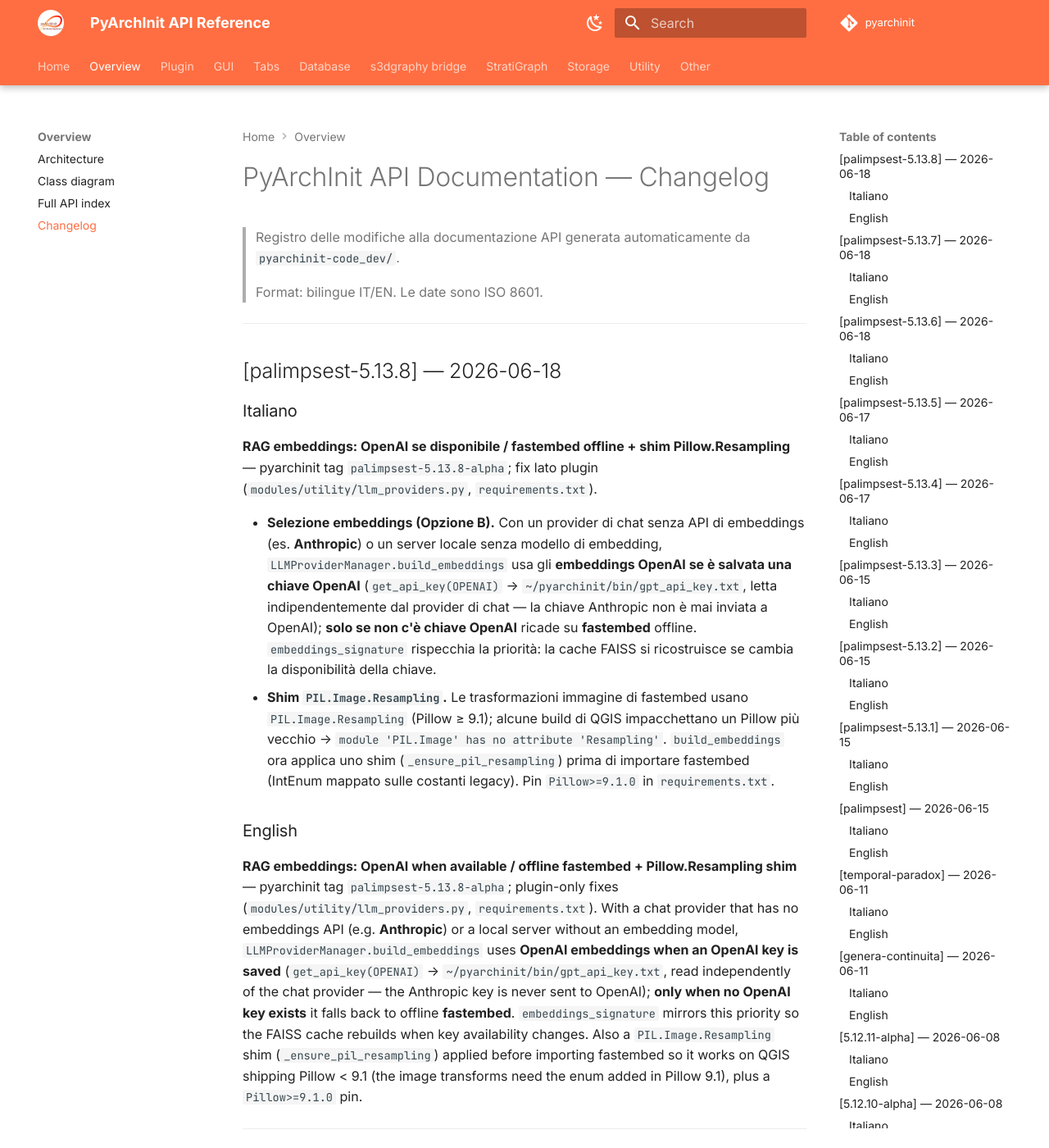
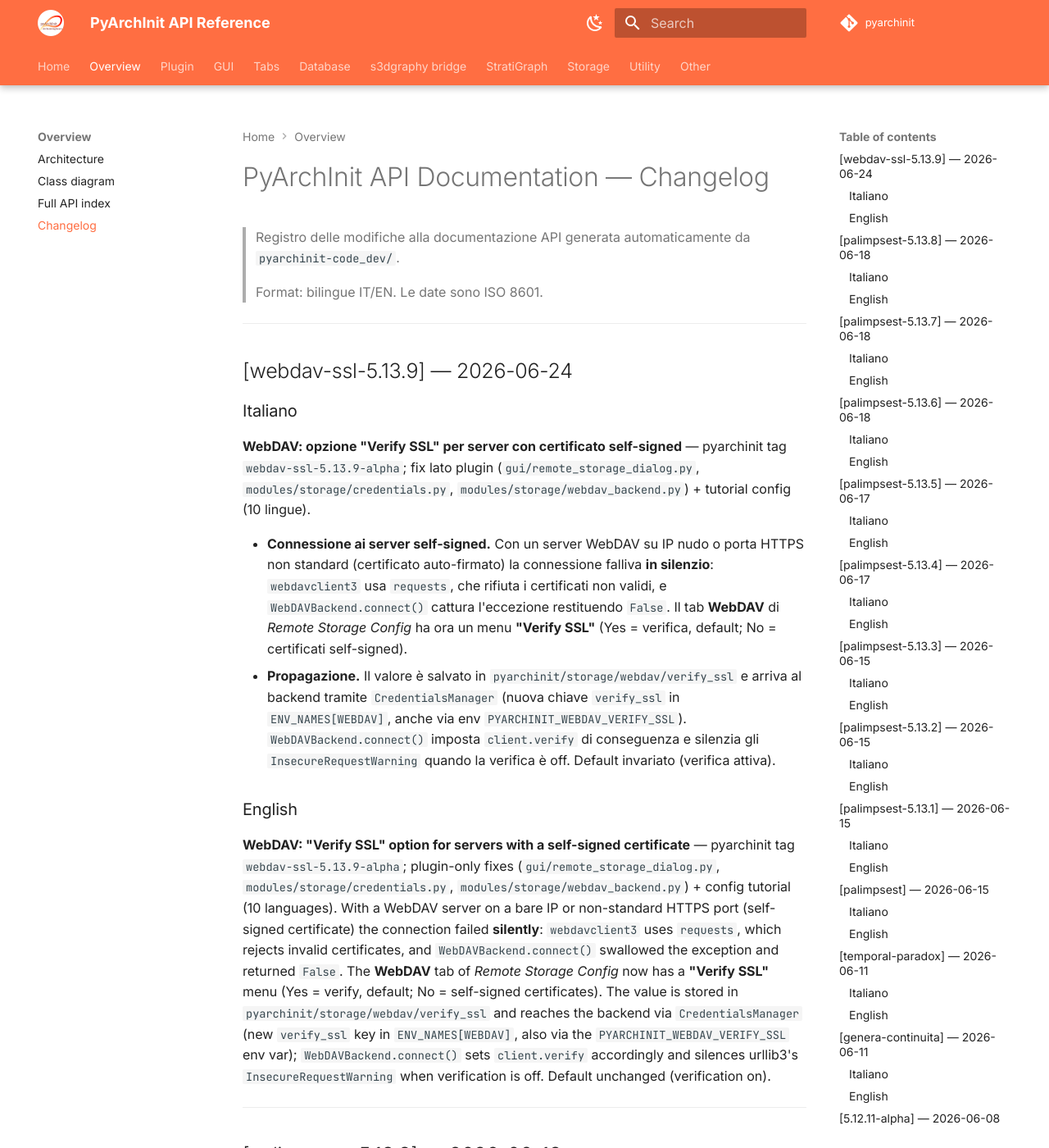
Before and after one commit to enzococca/pyarchinit-api-docs, an MkDocs documentation site: the page built from docs/CHANGELOG.md, in a window 1280 px wide and 1400 px high. Shown: the whole window at 82% size. Built offline with MkDocs 1.6.1 and Material for MkDocs 9.7.7, drawn with Linux system fonts in a browser that asks for light colours; comment, search, counter and statistics services are not loaded.

Commit message:
changelog: add webdav-ssl-5.13.9 (WebDAV Verify SSL toggle for self-signed certificates)

```diff
--- a/docs/CHANGELOG.md
+++ b/docs/CHANGELOG.md
@@ -4,6 +4,21 @@
 > da `pyarchinit-code_dev/`.
 >
 > Format: bilingue IT/EN. Le date sono ISO 8601.
+
+---
+
+## [webdav-ssl-5.13.9] — 2026-06-24
+
+### Italiano
+
+**WebDAV: opzione "Verify SSL" per server con certificato self-signed** — pyarchinit tag `webdav-ssl-5.13.9-alpha`; fix lato plugin (`gui/remote_storage_dialog.py`, `modules/storage/credentials.py`, `modules/storage/webdav_backend.py`) + tutorial config (10 lingue).
+
+- **Connessione ai server self-signed.** Con un server WebDAV su IP nudo o porta HTTPS non standard (certificato auto-firmato) la connessione falliva **in silenzio**: `webdavclient3` usa `requests`, che rifiuta i certificati non validi, e `WebDAVBackend.connect()` cattura l'eccezione restituendo `False`. Il tab **WebDAV** di *Remote Storage Config* ha ora un menu **"Verify SSL"** (Yes = verifica, default; No = certificati self-signed).
+- **Propagazione.** Il valore è salvato in `pyarchinit/storage/webdav/verify_ssl` e arriva al backend tramite `CredentialsManager` (nuova chiave `verify_ssl` in `ENV_NAMES[WEBDAV]`, anche via env `PYARCHINIT_WEBDAV_VERIFY_SSL`). `WebDAVBackend.connect()` imposta `client.verify` di conseguenza e silenzia gli `InsecureRequestWarning` quando la verifica è off. Default invariato (verifica attiva).
+
+### English
+
+**WebDAV: "Verify SSL" option for servers with a self-signed certificate** — pyarchinit tag `webdav-ssl-5.13.9-alpha`; plugin-only fixes (`gui/remote_storage_dialog.py`, `modules/storage/credentials.py`, `modules/storage/webdav_backend.py`) + config tutorial (10 languages). With a WebDAV server on a bare IP or non-standard HTTPS port (self-signed certificate) the connection failed **silently**: `webdavclient3` uses `requests`, which rejects invalid certificates, and `WebDAVBackend.connect()` swallowed the exception and returned `False`. The **WebDAV** tab of *Remote Storage Config* now has a **"Verify SSL"** menu (Yes = verify, default; No = self-signed certificates). The value is stored in `pyarchinit/storage/webdav/verify_ssl` and reaches the backend via `CredentialsManager` (new `verify_ssl` key in `ENV_NAMES[WEBDAV]`, also via the `PYARCHINIT_WEBDAV_VERIFY_SSL` env var); `WebDAVBackend.connect()` sets `client.verify` accordingly and silences urllib3's `InsecureRequestWarning` when verification is off. Default unchanged (verification on).
 
 ---
 
```
